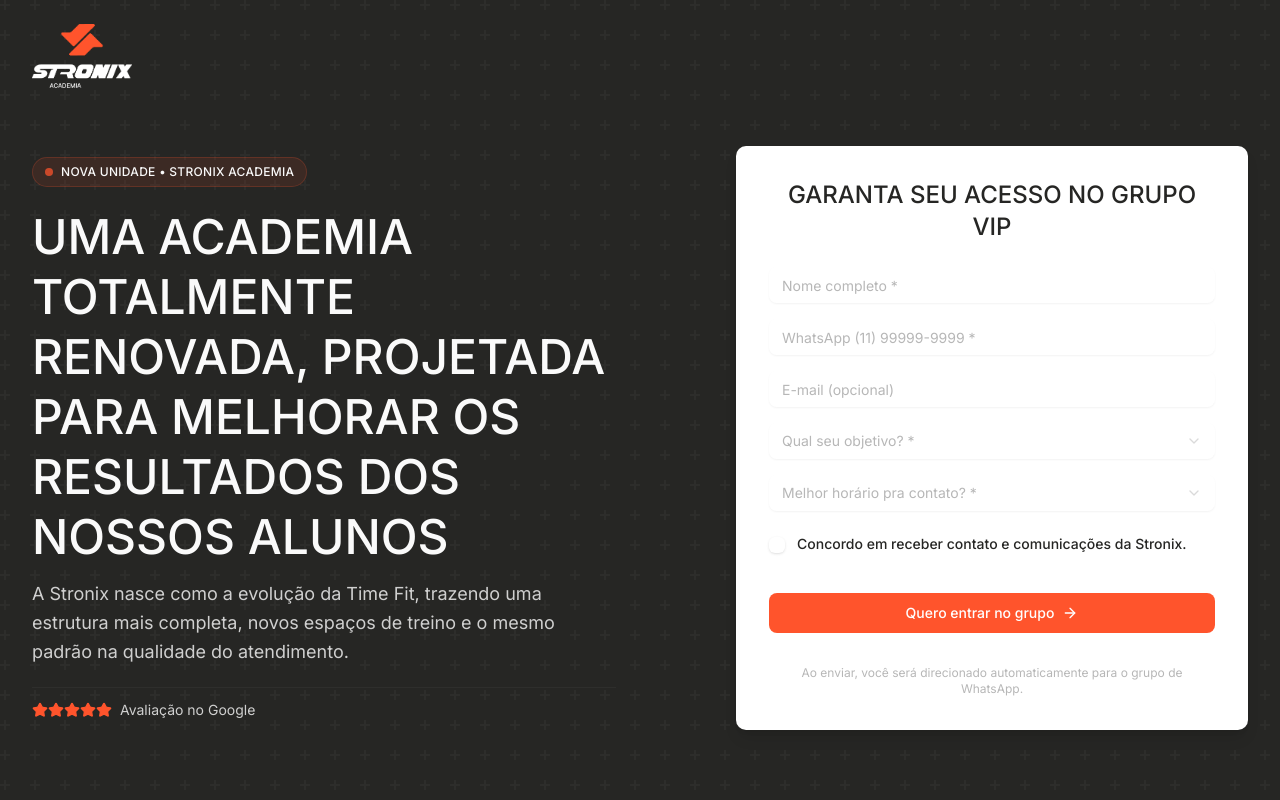
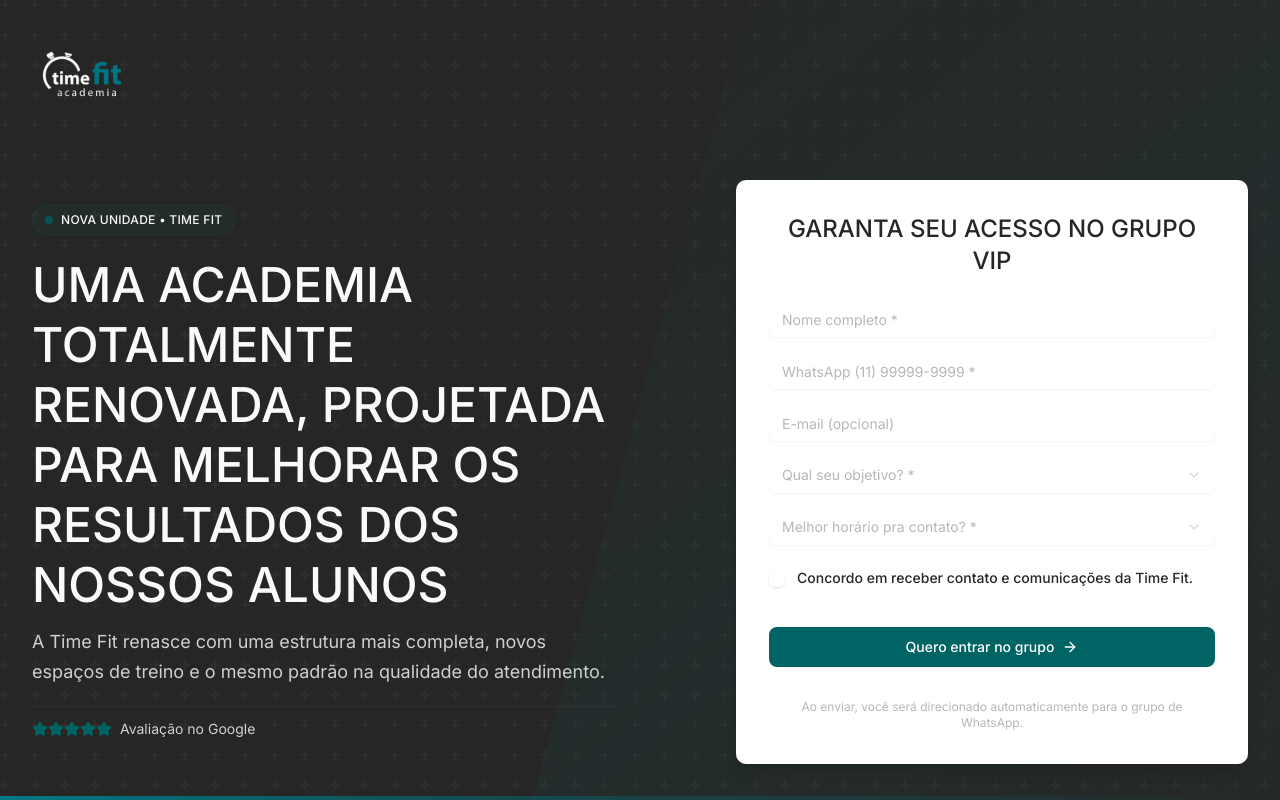
Before and after one commit to MedreGT/time-fit, a Next.js app: page / in a window 1280 px wide. Built offline with nearby package versions, Linux system fonts and the light colour scheme; no server answers.

Commit message:
style: change id visual

```diff
--- a/app/_components/LeadForm.tsx
+++ b/app/_components/LeadForm.tsx
@@ -375,7 +375,7 @@
               className="text-sm text-card-foreground leading-tight cursor-pointer"
             >
               Concordo em receber contato e comunicações da
-              Stronix.
+              Time Fit.
             </Label>
           </div>
           {errors.lgpdConsent && (
--- a/app/globals.css
+++ b/app/globals.css
@@ -53,6 +53,7 @@
 @layer base {
   :root {
     --radius: 0.625rem;
+    --stronix-blue: 186 100% 26%;
 
     --background: oklch(1 0 0);
     --foreground: oklch(0.268 0.004 106.643);
@@ -63,7 +64,7 @@
     --popover: oklch(1 0 0);
     --popover-foreground: oklch(0.268 0.004 106.643);
 
-    --primary: oklch(0.677 0.214 34.25);
+    --primary: oklch(0.45 0.09 195);
     --primary-foreground: oklch(1 0 0);
 
     --secondary: oklch(0.97 0 0);
@@ -72,7 +73,7 @@
     --muted: oklch(0.97 0 0);
     --muted-foreground: oklch(0.56 0 0);
 
-    --accent: oklch(0.961 0.019 33.365);
+    --accent: oklch(0.96 0.02 195);
     --accent-foreground: oklch(0.268 0.004 106.643);
 
     --destructive: oklch(0.577 0.245 27.325);
@@ -80,18 +81,18 @@
     --border: oklch(0.922 0 0);
     --input: oklch(0.922 0 0);
 
-    --ring: oklch(0.677 0.214 34.25);
+    --ring: oklch(0.45 0.09 195);
 
-    --chart-1: oklch(0.677 0.214 34.25);
+    --chart-1: oklch(0.45 0.09 195);
     --chart-2: oklch(0.268 0.004 106.643);
     --chart-3: oklch(0.6 0.118 184.704);
     --chart-4: oklch(0.828 0.189 84.429);
     --chart-5: oklch(0.769 0.188 70.08);
     --sidebar: oklch(1 0 0);
     --sidebar-foreground: oklch(0.268 0.004 106.643);
-    --sidebar-primary: oklch(0.677 0.214 34.25);
+    --sidebar-primary: oklch(0.45 0.09 195);
     --sidebar-primary-foreground: oklch(1 0 0);
-    --sidebar-accent: oklch(0.961 0.019 33.365);
+    --sidebar-accent: oklch(0.96 0.02 195);
     --sidebar-accent-foreground: oklch(0.268 0.004 106.643);
     --sidebar-border: oklch(0.922 0 0);
     --sidebar-ring: oklch(0.677 0.214 34.25);
@@ -109,7 +110,7 @@
     --popover: oklch(1 0 0);
     --popover-foreground: oklch(0.268 0.004 106.643);
 
-    --primary: oklch(0.677 0.214 34.25);
+    --primary: oklch(0.45 0.09 195);
     --primary-foreground: oklch(1 0 0);
 
     --secondary: oklch(0.371 0.003 106.562);
@@ -118,7 +119,7 @@
     --muted: oklch(0.336 0.002 106.492);
     --muted-foreground: oklch(0.78 0 0);
 
-    --accent: oklch(0.677 0.214 34.25);
+    --accent: oklch(0.45 0.09 195);
     --accent-foreground: oklch(0.985 0 0);
 
     --destructive: oklch(0.704 0.191 22.216);
@@ -126,9 +127,9 @@
     --border: oklch(1 0 0 / 12%);
     --input: oklch(1 0 0 / 15%);
 
-    --ring: oklch(0.677 0.214 34.25);
+    --ring: oklch(0.45 0.09 195);
 
-    --chart-1: oklch(0.677 0.214 34.25);
+    --chart-1: oklch(0.45 0.09 195);
     --chart-2: oklch(0.985 0 0);
     --chart-3: oklch(0.769 0.188 70.08);
     --chart-4: oklch(0.627 0.265 303.9);
@@ -136,12 +137,12 @@
 
     --sidebar: oklch(0.268 0.004 106.643);
     --sidebar-foreground: oklch(0.985 0 0);
-    --sidebar-primary: oklch(0.677 0.214 34.25);
+    --sidebar-primary: oklch(0.45 0.09 195);
     --sidebar-primary-foreground: oklch(1 0 0);
-    --sidebar-accent: oklch(0.677 0.214 34.25);
+    --sidebar-accent: oklch(0.45 0.09 195);
     --sidebar-accent-foreground: oklch(0.985 0 0);
     --sidebar-border: oklch(1 0 0 / 12%);
-    --sidebar-ring: oklch(0.677 0.214 34.25);
+    --sidebar-ring: oklch(0.45 0.09 195);
   }
 }
 
@@ -178,7 +179,7 @@
   background: linear-gradient(
     -45deg,
     transparent 0%,
-    hsl(var(--stronix-orange) / 0.08) 50%,
+    hsl(var(--stronix-blue) / 0.08) 50%,
     transparent 100%
   );
   transform: skewX(-15deg);
@@ -190,8 +191,8 @@
 
 .stronix-highlight-icon {
   @apply shrink-0 w-10 h-10 rounded-lg flex items-center justify-center;
-  background: hsl(var(--stronix-orange) / 0.15);
-  color: hsl(var(--stronix-orange));
+  background: hsl(var(--stronix-blue) / 0.15);
+  color: hsl(var(--stronix-blue));
 }
 
 .stronix-diagonal-accent::after {
@@ -203,8 +204,8 @@
   height: 4px;
   background: linear-gradient(
     90deg,
-    hsl(var(--stronix-orange)) 0%,
-    hsl(var(--stronix-orange) / 0.3) 50%,
+    hsl(var(--stronix-blue)) 0%,
+    hsl(var(--stronix-blue) / 0.3) 50%,
     transparent 100%
   );
 }
--- a/app/layout.tsx
+++ b/app/layout.tsx
@@ -8,7 +8,7 @@
 });
 
 export const metadata: Metadata = {
-  title: "Stronix Academia",
+  title: "Time Fit",
   description:
     "Uma academia totalmente renovada, projetada para melhorar os resultados dos nossos alunos",
 };
--- a/app/page.tsx
+++ b/app/page.tsx
@@ -18,7 +18,7 @@
           <div className="max-w-7xl mx-auto">
             <Image
               src="/logo-time-fit.png"
-              alt="Stronix"
+              alt="Time Fit"
               width={100}
               height={100}
             />
@@ -32,7 +32,7 @@
                 <div className="inline-flex items-center gap-2 px-3 py-1.5 rounded-full bg-primary/10 border border-primary/20">
                   <span className="w-2 h-2 rounded-full bg-primary animate-pulse" />
                   <span className="text-xs font-medium text-foreground uppercase tracking-wide">
-                    NOVA UNIDADE • STRONIX ACADEMIA
+                    NOVA UNIDADE • TIME FIT
                   </span>
                 </div>
 
@@ -43,10 +43,9 @@
                     DOS NOSSOS ALUNOS
                   </h1>
                   <p className="text-base md:text-lg text-foreground/80 max-w-xl leading-relaxed">
-                    A Stronix nasce como a evolução da Time
-                    Fit, trazendo uma estrutura mais
-                    completa, novos espaços de treino e o
-                    mesmo padrão na qualidade do
+                    A Time Fit renasce com uma estrutura
+                    mais completa, novos espaços de treino e
+                    o mesmo padrão na qualidade do
                     atendimento.
                   </p>
                 </div>
```
Also changed, not shown: public/logo-time-fit.png.
